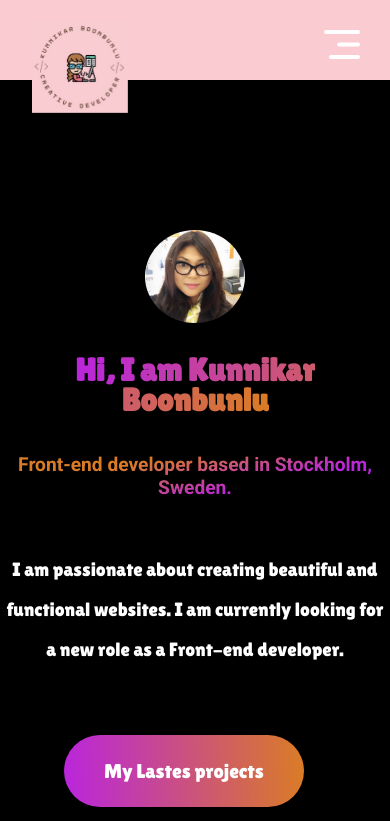
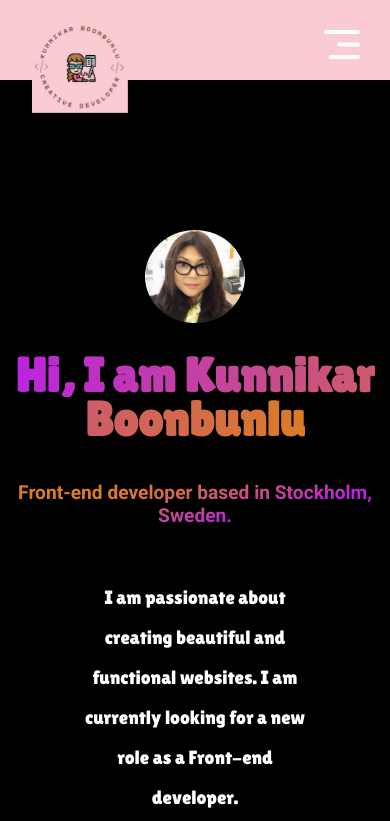
Before and after one commit to KunnikarB/portfolio, a React (Vite) app: page / in a window 390 px wide. Shown: the top 821 px of the page. Built offline with nearby package versions, Linux system fonts and the light colour scheme.

Commit message:
modified sytle

```diff
--- a/src/Components/Home/Home.css
+++ b/src/Components/Home/Home.css
@@ -93,7 +93,7 @@
   color: #fff;
 }
 
-@media (max-width: 600px) {
+@media (max-width: 500px) {
   .hero {
 
     margin: auto;
@@ -132,6 +132,29 @@
   .hero h2 {
     font-size: 1.2em;
   }
+}
 
+@media screen and  (max-width: 768px) {
+  .hero {
+    width: 100%;
+  }
+  .hero img {
+    display: block;
+    max-width: 100%;
+  }
 
+  .hero h1 {
+    font-size: 1.5em;
+  }
+
+  .hero p {
+    font-size: 1.2em;
+    width: 60%;
+    padding: 5px;
+  }
+
+  .hero .hero-action {
+    font-size: 20px;
+    margin-top: 2em;
+  }
 }
--- a/src/Components/Navbar/Navbar.css
+++ b/src/Components/Navbar/Navbar.css
@@ -135,7 +135,7 @@
 
   .nav-contact {
     padding: 10px 20px;
-    font-size: 1.5em;
+    font-size: 1em;
     margin-left: 1em;
   }
 
```
